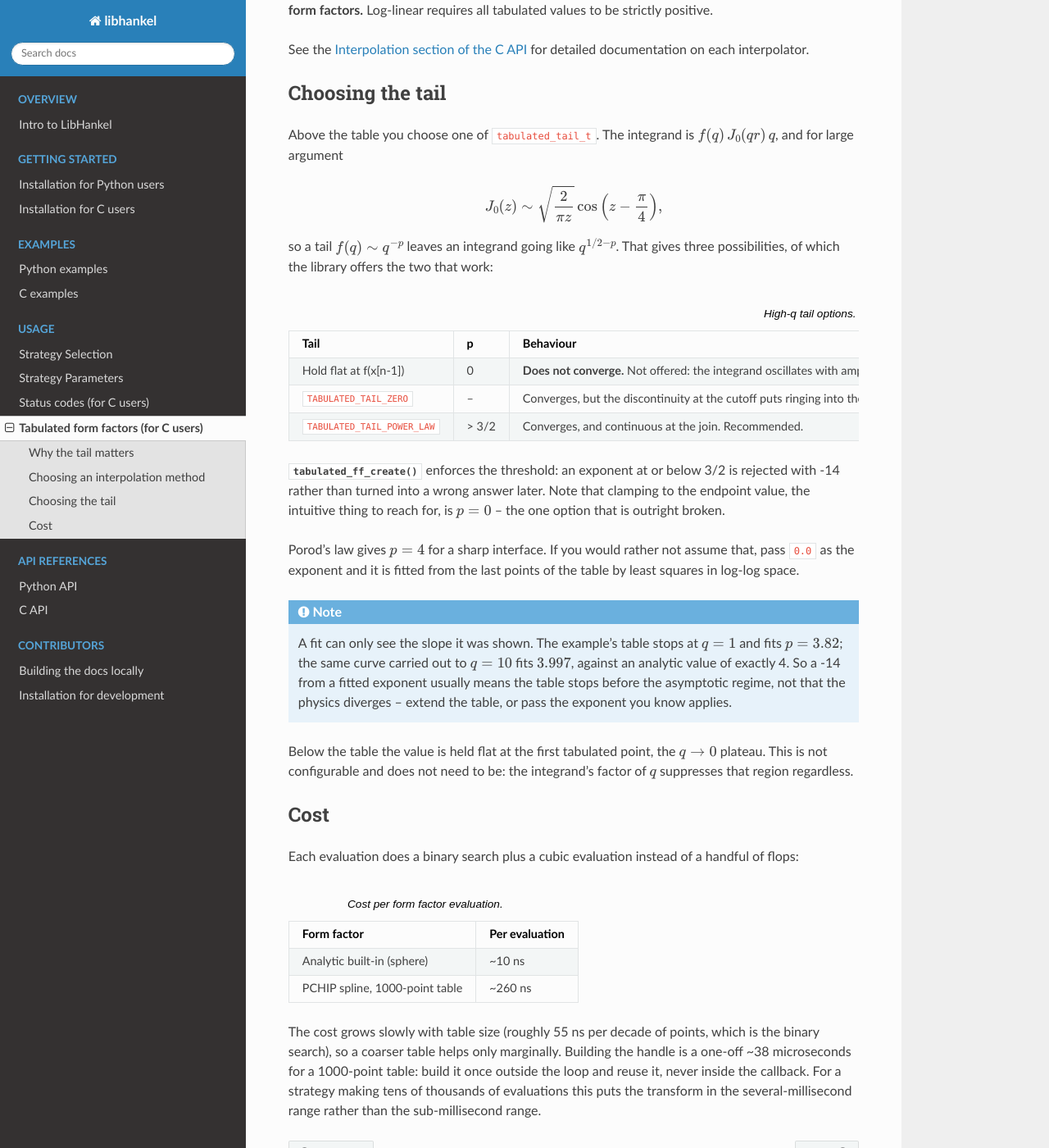
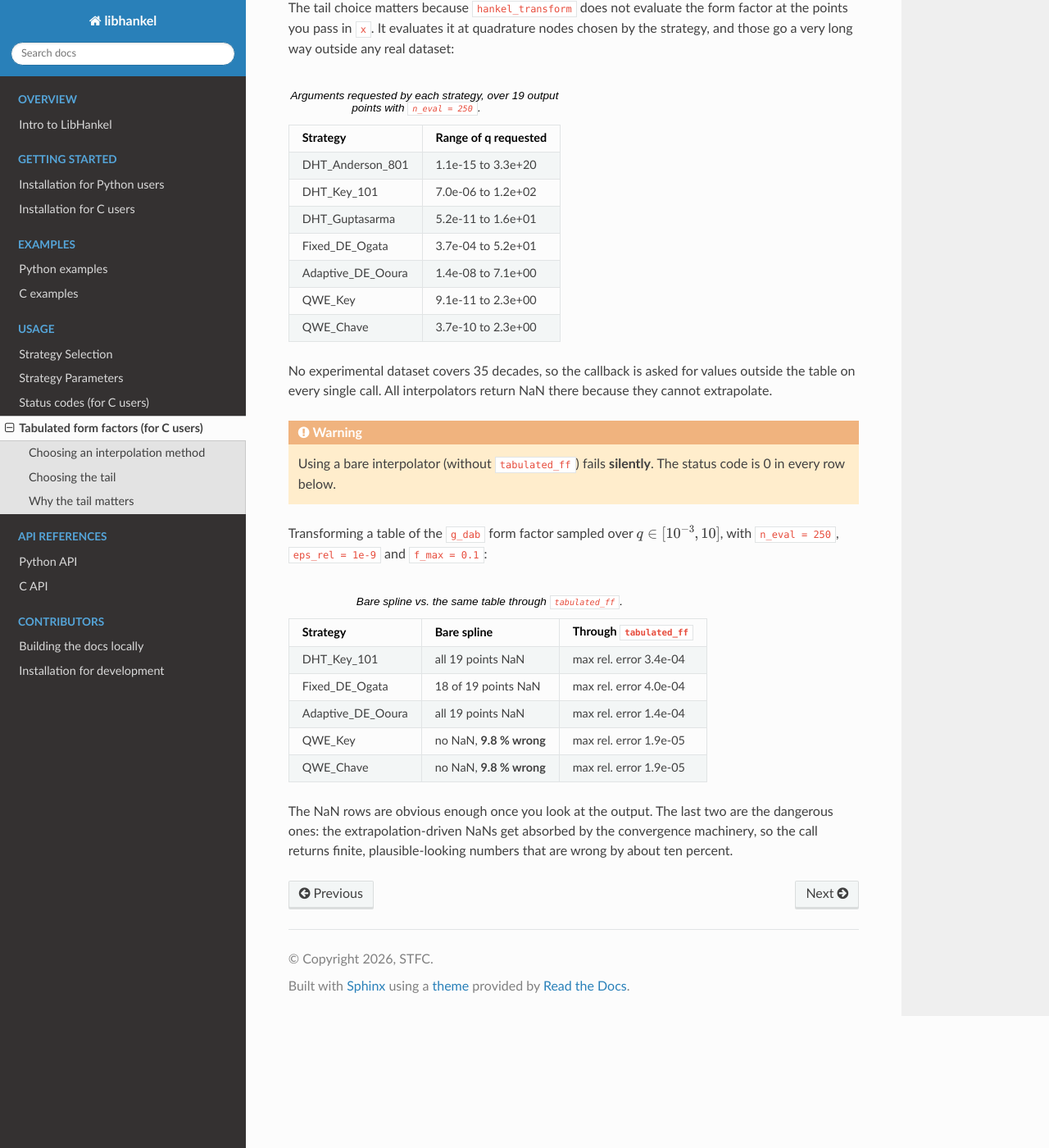
Before and after one commit to Letizia97/libhankel, a Sphinx documentation site: the page built from docs/source/usage/tabulated_form_factors.rst, in a window 1280 px wide and 1400 px high, scrolled down 2126 px. Shown: the whole window at 82% size. Built offline with Sphinx 7.4.7 and the Read the Docs theme 3.1.0, drawn with Linux system fonts in a browser that asks for light colours; some of the changed text lies outside the part shown.

Commit message:
Improve readability of docs

```diff
--- a/docs/source/examples/c_examples.rst
+++ b/docs/source/examples/c_examples.rst
@@ -25,7 +25,7 @@
 
 .. _c-examples-builtin-f:
 
-With built-in form factor
+Examples with built-in form factor
 -----------------------------------
 
 The following is an example with a built-in form factor.
@@ -48,7 +48,7 @@
 
 .. _c-examples-custom-f:
 
-With custom form factor
+Examples with custom form factor
 -----------------------------------
 
 The following is an example with a custom form factor.
@@ -70,7 +70,7 @@
 
 .. _c-examples-tabulated-f:
 
-With a tabulated form factor
+Examples with a tabulated form factor
 -----------------------------------
 
 The following example transforms a form factor that is known only at a set of
--- a/docs/source/usage/tabulated_form_factors.rst
+++ b/docs/source/usage/tabulated_form_factors.rst
@@ -5,75 +5,15 @@
 
 When the form factor is a set of points rather than a formula -- measured data,
 or the output of another code -- :c:func:`tabulated_ff_create` turns it into
-something ``hankel_transform`` can call. Hand it the table and a rule for the
-high-:math:`q` tail and it returns a handle you pass straight through as
-``f_ctx``; see :ref:`tabulated_ff <tabulated_ff_c_api>` for the API and
-:ref:`c-examples-tabulated-f` for a complete program.
+something ``hankel_transform`` can call. You give it two things: the table,
+and a rule for the high-:math:`q` tail. It returns a handle you pass straight
+through as ``f_ctx``; see :ref:`tabulated_ff <tabulated_ff_c_api>` for the API
+and :ref:`c-examples-tabulated-f` for a complete program.
 
-Interpolating is the easy part. The part that needs care is what the form
-factor does *outside* the tabulated range, and this page is mostly about that.
-
-
-Why the tail matters
-----------------------
-
-``hankel_transform`` does not evaluate the form factor at the points you pass
-in ``x``. It evaluates it at quadrature nodes chosen by the strategy, and those
-go a very long way outside any real dataset:
-
-.. table:: Arguments requested by each strategy, over 19 output points with ``n_eval = 250``.
-
-    +----------------------+----------------------------+
-    | Strategy             | Range of q requested       |
-    +======================+============================+
-    | DHT_Anderson_801     | 1.1e-15  to  3.3e+20       |
-    +----------------------+----------------------------+
-    | DHT_Key_101          | 7.0e-06  to  1.2e+02       |
-    +----------------------+----------------------------+
-    | DHT_Guptasarma       | 5.2e-11  to  1.6e+01       |
-    +----------------------+----------------------------+
-    | Fixed_DE_Ogata       | 3.7e-04  to  5.2e+01       |
-    +----------------------+----------------------------+
-    | Adaptive_DE_Ooura    | 1.4e-08  to  7.1e+00       |
-    +----------------------+----------------------------+
-    | QWE_Key              | 9.1e-11  to  2.3e+00       |
-    +----------------------+----------------------------+
-    | QWE_Chave            | 3.7e-10  to  2.3e+00       |
-    +----------------------+----------------------------+
-
-No experimental dataset covers 35 decades, so the callback is asked for values
-outside the table on every single call. All interpolators return NaN
-there because they cannot extrapolate.
-
-.. warning::
-
-    Feeding a bare spline to ``hankel_transform`` fails **silently**. The
-    status code is 0 in every row below.
-
-Transforming a table of the ``g_dab`` form factor sampled over
-:math:`q \in [10^{-3}, 10]`, with ``n_eval = 250``, ``eps_rel = 1e-9`` and
-``f_max = 0.1``:
-
-.. table:: Bare spline vs. the same table through ``tabulated_ff``.
-
-    +----------------------+-------------------------+---------------------------+
-    | Strategy             | Bare spline             | Through ``tabulated_ff``  |
-    +======================+=========================+===========================+
-    | DHT_Key_101          | all 19 points NaN       | max rel. error 3.4e-04    |
-    +----------------------+-------------------------+---------------------------+
-    | Fixed_DE_Ogata       | 18 of 19 points NaN     | max rel. error 4.0e-04    |
-    +----------------------+-------------------------+---------------------------+
-    | Adaptive_DE_Ooura    | all 19 points NaN       | max rel. error 1.4e-04    |
-    +----------------------+-------------------------+---------------------------+
-    | QWE_Key              | no NaN, **9.8 % wrong** | max rel. error 1.9e-05    |
-    +----------------------+-------------------------+---------------------------+
-    | QWE_Chave            | no NaN, **9.8 % wrong** | max rel. error 1.9e-05    |
-    +----------------------+-------------------------+---------------------------+
-
-The NaN rows are obvious enough once you look at the output. The last two are
-the dangerous ones: the extrapolation-driven NaNs get absorbed by the
-convergence machinery, so the call returns finite, plausible-looking numbers
-that are wrong by about ten percent.
+Building a tabulated form factor requires two decisions: which **interpolation
+method** to use within the table, and which **tail rule** to use outside it.
+Interpolation is straightforward; the tail is subtle and the rest of this page
+is mostly about that.
 
 
 Choosing an interpolation method
@@ -176,25 +116,63 @@
 integrand's factor of :math:`q` suppresses that region regardless.
 
 
-Cost
-------
+Why the tail matters
+---------------------
 
-Each evaluation does a binary search plus a cubic evaluation instead of a
-handful of flops:
+The tail choice matters because ``hankel_transform`` does not evaluate the form
+factor at the points you pass in ``x``. It evaluates it at quadrature nodes
+chosen by the strategy, and those go a very long way outside any real dataset:
 
-.. table:: Cost per form factor evaluation.
+.. table:: Arguments requested by each strategy, over 19 output points with ``n_eval = 250``.
 
-    +------------------------------------------+-------------------+
-    | Form factor                              | Per evaluation    |
-    +==========================================+===================+
-    | Analytic built-in (sphere)               | ~10 ns            |
-    +------------------------------------------+-------------------+
-    | PCHIP spline, 1000-point table           | ~260 ns           |
-    +------------------------------------------+-------------------+
+    +----------------------+----------------------------+
+    | Strategy             | Range of q requested       |
+    +======================+============================+
+    | DHT_Anderson_801     | 1.1e-15  to  3.3e+20       |
+    +----------------------+----------------------------+
+    | DHT_Key_101          | 7.0e-06  to  1.2e+02       |
+    +----------------------+----------------------------+
+    | DHT_Guptasarma       | 5.2e-11  to  1.6e+01       |
+    +----------------------+----------------------------+
+    | Fixed_DE_Ogata       | 3.7e-04  to  5.2e+01       |
+    +----------------------+----------------------------+
+    | Adaptive_DE_Ooura    | 1.4e-08  to  7.1e+00       |
+    +----------------------+----------------------------+
+    | QWE_Key              | 9.1e-11  to  2.3e+00       |
+    +----------------------+----------------------------+
+    | QWE_Chave            | 3.7e-10  to  2.3e+00       |
+    +----------------------+----------------------------+
 
-The cost grows slowly with table size (roughly 55 ns per decade of points,
-which is the binary search), so a coarser table helps only marginally. Building
-the handle is a one-off ~38 microseconds for a 1000-point table: build it once
-outside the loop and reuse it, never inside the callback. For a strategy making
-tens of thousands of evaluations this puts the transform in the
-several-millisecond range rather than the sub-millisecond range.
+No experimental dataset covers 35 decades, so the callback is asked for values
+outside the table on every single call. All interpolators return NaN
+there because they cannot extrapolate.
+
+.. warning::
+
+    Using a bare interpolator (without ``tabulated_ff``) fails **silently**. The
+    status code is 0 in every row below.
+
+Transforming a table of the ``g_dab`` form factor sampled over
+:math:`q \in [10^{-3}, 10]`, with ``n_eval = 250``, ``eps_rel = 1e-9`` and
+``f_max = 0.1``:
+
+.. table:: Bare spline vs. the same table through ``tabulated_ff``.
+
+    +----------------------+-------------------------+---------------------------+
+    | Strategy             | Bare spline             | Through ``tabulated_ff``  |
+    +======================+=========================+===========================+
+    | DHT_Key_101          | all 19 points NaN       | max rel. error 3.4e-04    |
+    +----------------------+-------------------------+---------------------------+
+    | Fixed_DE_Ogata       | 18 of 19 points NaN     | max rel. error 4.0e-04    |
+    +----------------------+-------------------------+---------------------------+
+    | Adaptive_DE_Ooura    | all 19 points NaN       | max rel. error 1.4e-04    |
+    +----------------------+-------------------------+---------------------------+
+    | QWE_Key              | no NaN, **9.8 % wrong** | max rel. error 1.9e-05    |
+    +----------------------+-------------------------+---------------------------+
+    | QWE_Chave            | no NaN, **9.8 % wrong** | max rel. error 1.9e-05    |
+    +----------------------+-------------------------+---------------------------+
+
+The NaN rows are obvious enough once you look at the output. The last two are
+the dangerous ones: the extrapolation-driven NaNs get absorbed by the
+convergence machinery, so the call returns finite, plausible-looking numbers
+that are wrong by about ten percent.
```
Also changed, not shown: docs/source/examples/python_examples.rst (+4 -5 lines).
